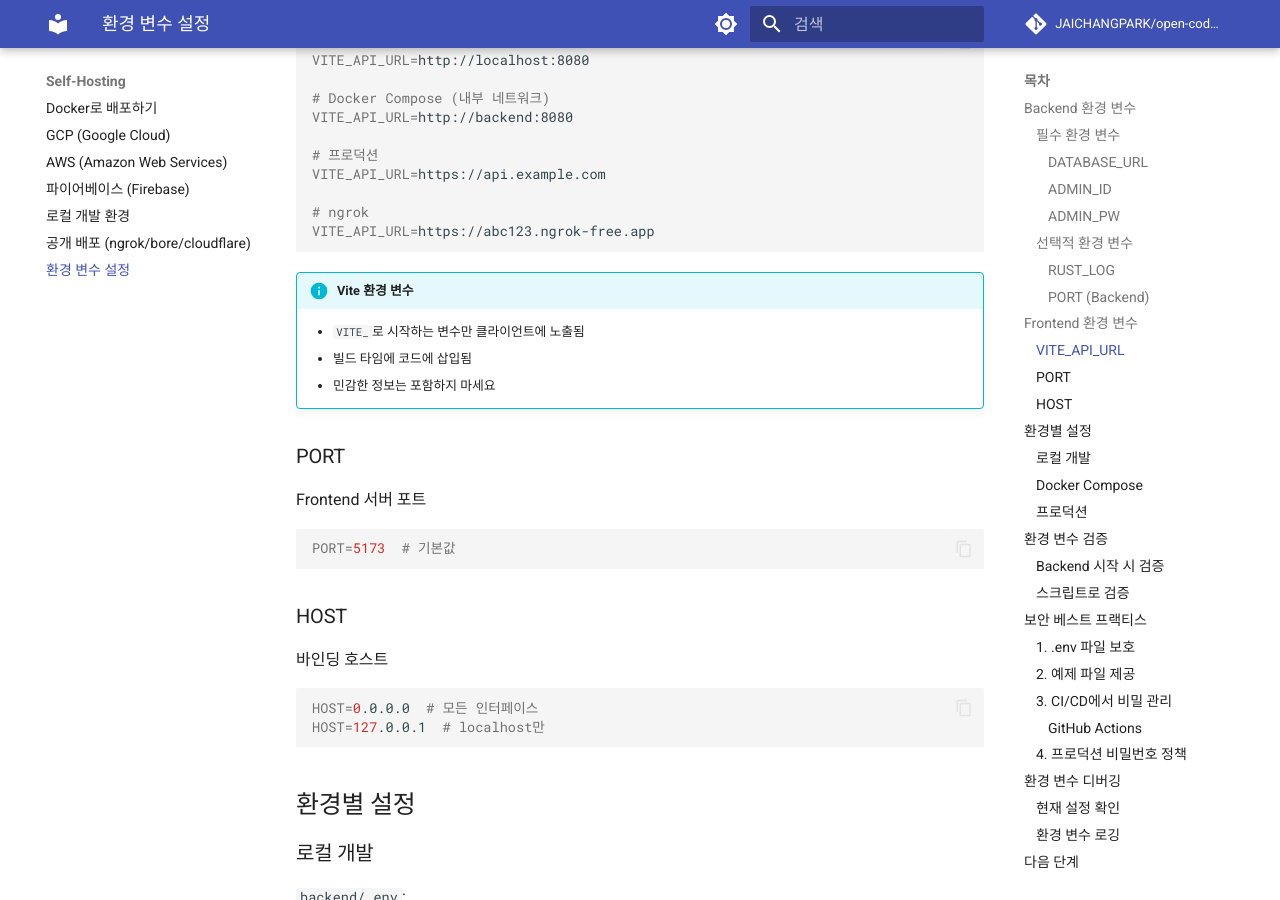
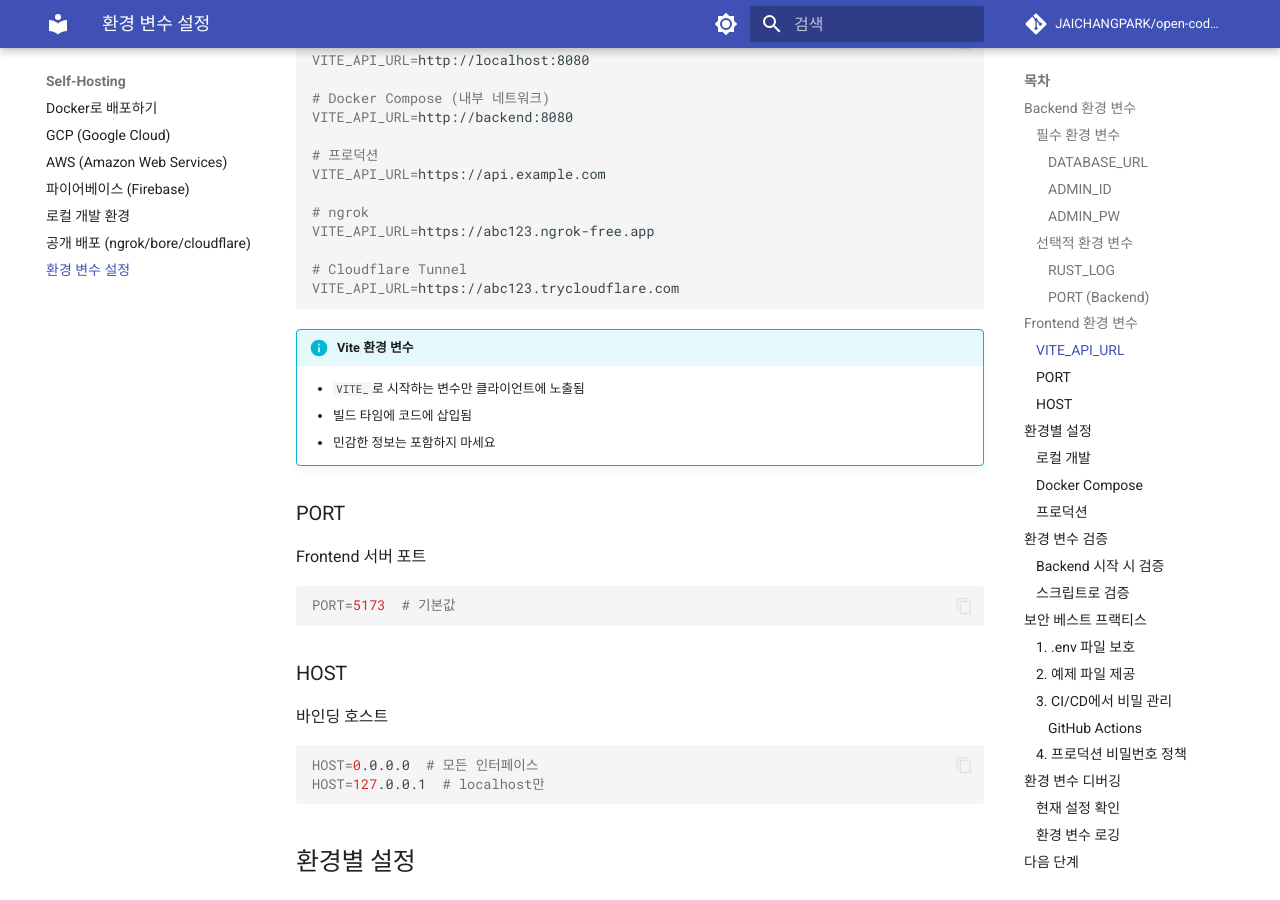
Before and after one commit to JAICHANGPARK/open-codelabs, an MkDocs documentation site: the page built from docs/self-hosting/environment.md, in a window 1280 px wide and 900 px high, scrolled down 3068 px. Built offline with MkDocs 1.6.1 and Material for MkDocs 9.7.7, drawn with Linux system fonts in a browser that asks for light colours; comment, search, counter and statistics services are not loaded; the version menu is left out.

Commit message:
Update environment.md

````diff
--- a/docs/self-hosting/environment.md
+++ b/docs/self-hosting/environment.md
@@ -165,6 +165,9 @@ VITE_API_URL=https://api.example.com
 
 # ngrok
 VITE_API_URL=https://abc123.ngrok-free.app
+
+# Cloudflare Tunnel
+VITE_API_URL=https://abc123.trycloudflare.com
 ```
 
 !!! info "Vite 환경 변수"
````
